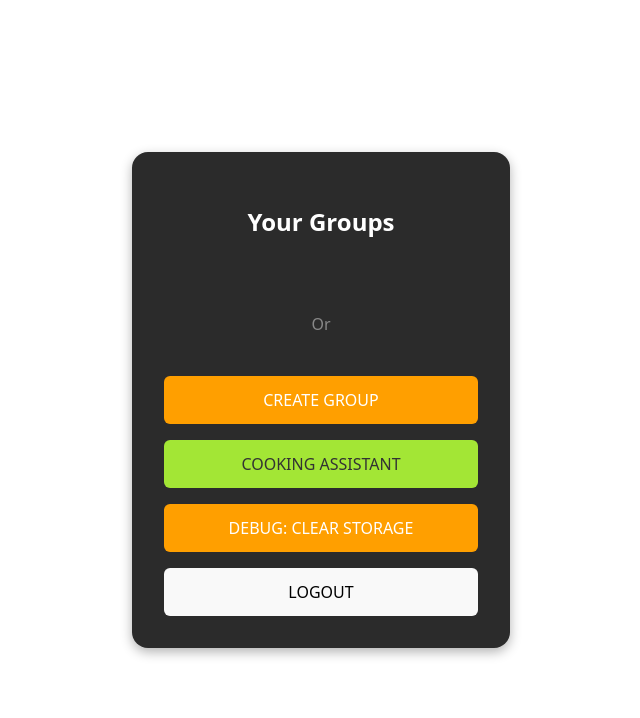
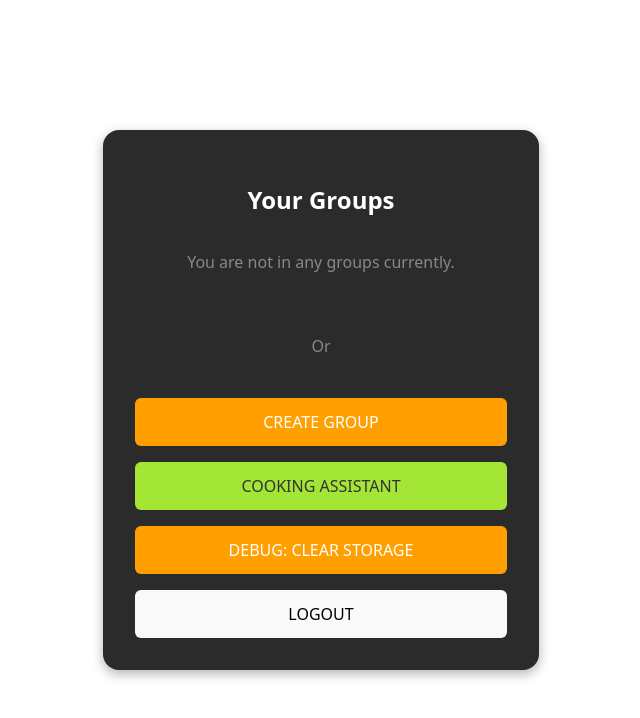
Before and after one commit to austin-pereira/MealMates, a React (Vite) app: page /group in a window 1280 px wide. Shown: the top 718 px of the page, without its empty margins (339-979 px from the left). Built offline with nearby package versions, Linux system fonts and the light colour scheme; no server answers; sample sign-in values are in the browser's storage.

Commit message:
Adding no_group_avaialalbe message when no groups are present

```diff
--- a/src/components/AuthScreens/GroupSelection.tsx
+++ b/src/components/AuthScreens/GroupSelection.tsx
@@ -53,9 +53,19 @@ const GroupSelection = () => {
   };
 
   const RenderGroups = () => {
+    const groupIDs = GetAllGroupIDsFromUser(auth.currentUser?.email || 'nil');
+
+    if (groupIDs.length === 0) {
+      return (
+        <div className="no-groups-message">
+          You are not in any groups currently.
+        </div>
+      );
+    }
+
     return (
       <div className="group-list">
-        {GetAllGroupIDsFromUser(auth.currentUser?.email || 'nil').map((item) =>
+        {groupIDs.map((item) =>
           createDynamicComponent(GroupElement, {
             groupid: item,
             groupJSON: JSON.stringify(JSON.parse(GetGroup(item))[item]),
--- a/src/styles/auth.css
+++ b/src/styles/auth.css
@@ -287,3 +287,10 @@
     width: 100%;
     max-width: 320px;
   }
+
+  .no-groups-message {
+    text-align: center;
+    color: #888;
+    font-size: 16px;
+    margin-bottom: 20px;
+  }
```
